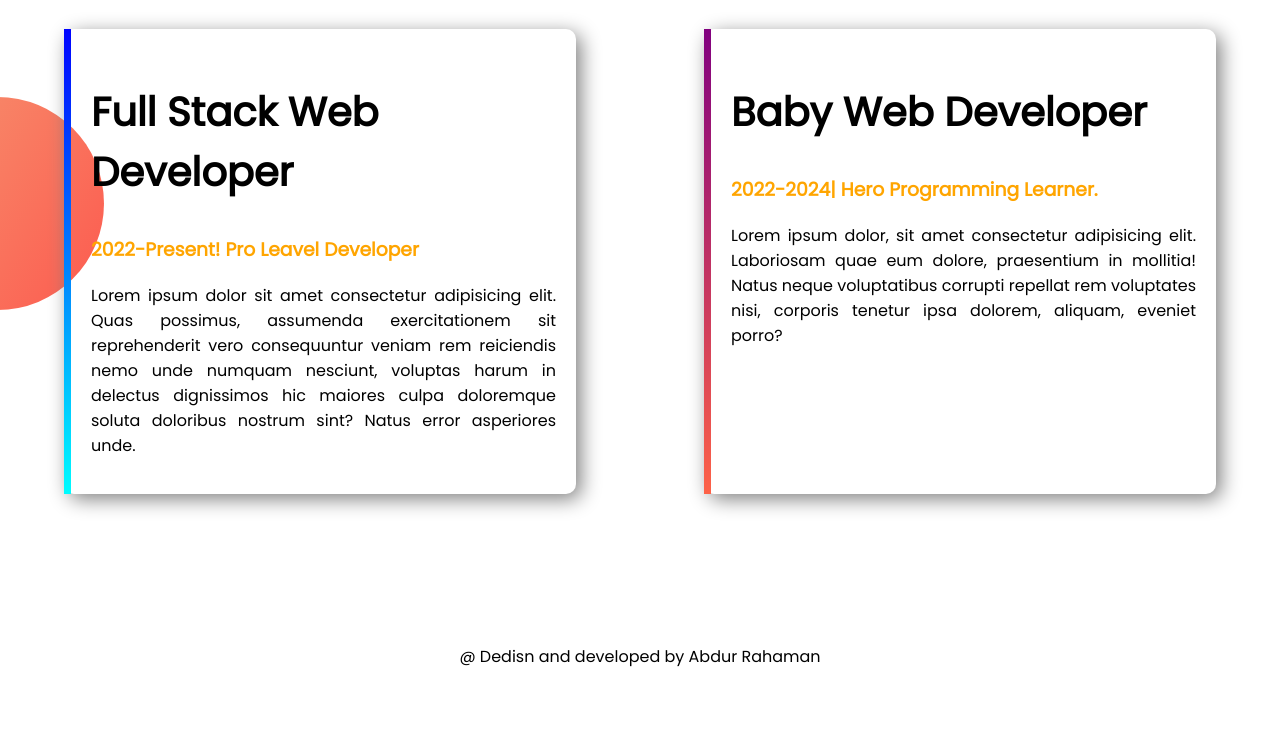
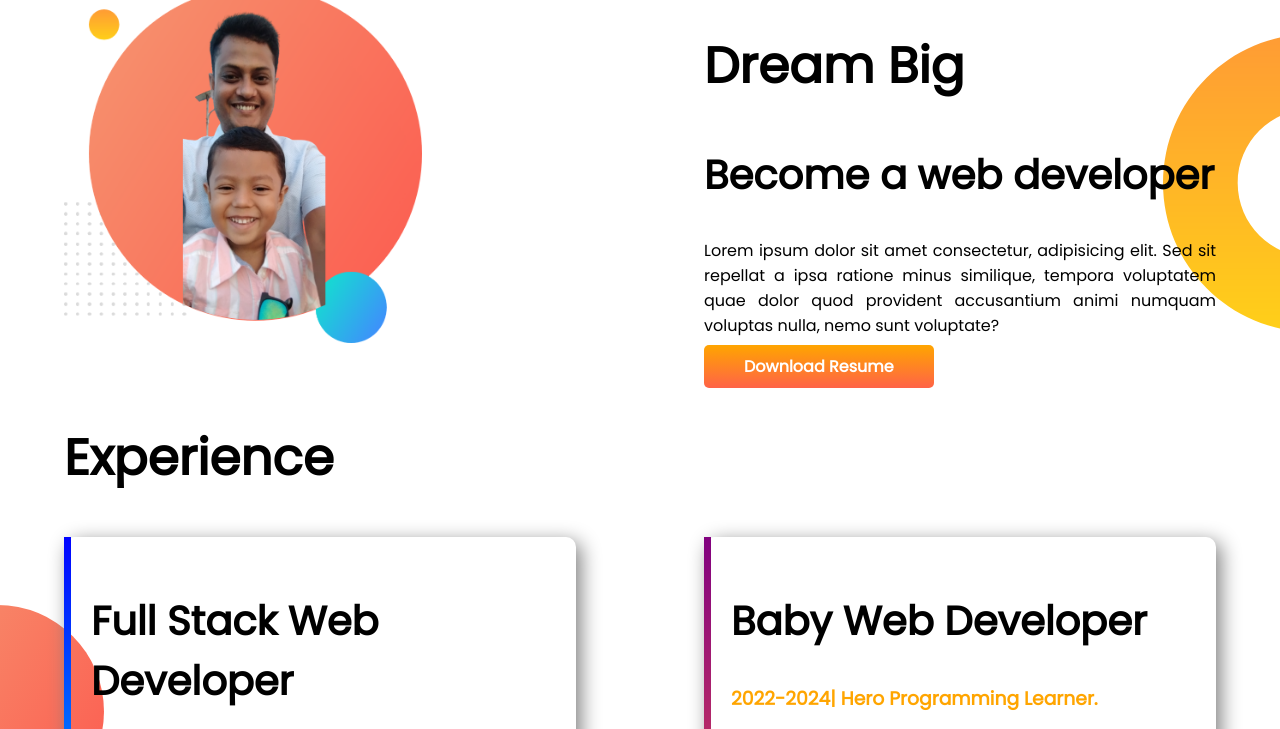
Before and after one commit to ARahaman19/developer-portfolio, a plain HTML site: page index.html in a window 1280 px wide. Shown: the part 751-1480 px from the top of the page. Before the commit the page ends 1436 px from the top, so only its background shows below. Drawn offline with Linux system fonts and the light colour scheme.

Commit message:
dream big change

```diff
--- a/index.html
+++ b/index.html
@@ -33,6 +33,22 @@
         </div>
 
     </section>
+
+    <section class="drem-big">
+        <div class="half-width">
+            <img src="images/my-bg.png" alt="">
+        </div>
+        <div class="half-width">
+            <h1>Dream Big</h1>
+            <h2>Become a web developer</h2>
+            <p>Lorem ipsum dolor sit amet consectetur, adipisicing elit. Sed sit repellat a ipsa ratione minus
+                similique, tempora voluptatem quae dolor quod provident accusantium animi numquam voluptas nulla, nemo
+                sunt voluptate?</p>
+            <a class="link_button" href="http://gmail.com" target="_blank">Download Resume</a>
+        </div>
+
+    </section>
+
     <section class="exp_area">
 
         <h1 class="exp">Experience</h1>
--- a/style.css
+++ b/style.css
@@ -17,8 +17,9 @@ h1 {
 }
 
 .half-width {
-    width: 50%;
+    width: 45%;
     padding-left: 5%;
+    padding-right: 5%;
 }
 
 .half-width img {
@@ -82,3 +83,10 @@ h2 {
 footer p {
     text-align: center;
 }
+
+.drem-big {
+    display: flex;
+    background-image: url(images/dream-bg.png);
+    background-repeat: no-repeat;
+    background-position: right;
+}
```
